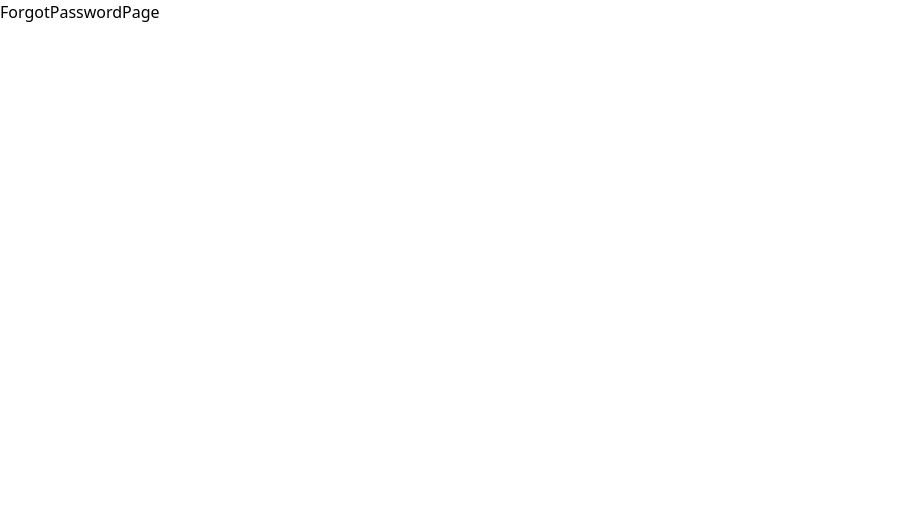
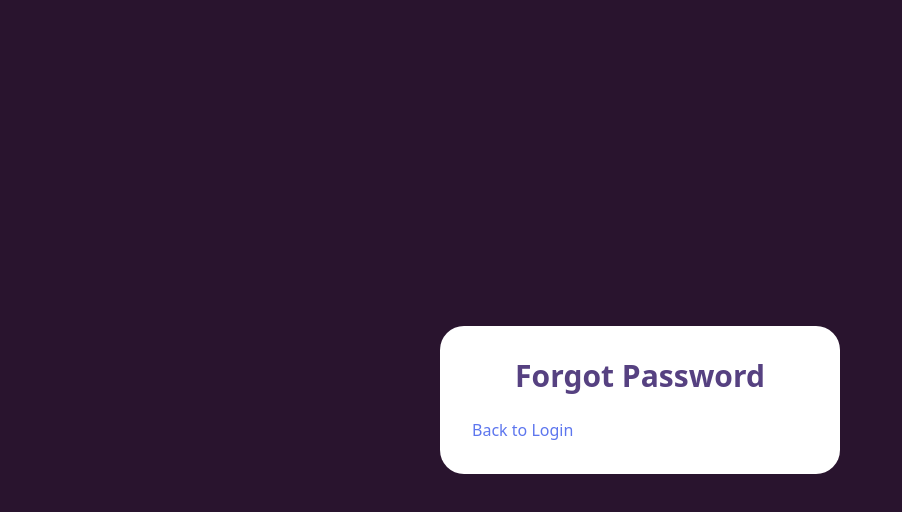
Before and after one commit to nl-codes/Online_Voting_System, a React (Vite) app in the folder frontend/: page /forgot-password in a window 1280 px wide. Shown: the top 512 px of the page, without its empty margins (0-902 px from the left). Built offline with nearby package versions, Linux system fonts and the light colour scheme.

Commit message:
Added basic page description

```diff
--- a/frontend/src/pages/ForgotPasswordPage.jsx
+++ b/frontend/src/pages/ForgotPasswordPage.jsx
@@ -1,7 +1,22 @@
-import React from "react";
+import React, { useState } from "react";
+import { Link } from "react-router-dom";
 
 const ForgotPasswordPage = () => {
-    return <div>ForgotPasswordPage</div>;
+    return (
+        <div className="min-h-screen w-full flex items-center justify-center bg-[#29142e] p-4">
+            <div className="rounded-3xl p-8 w-100 bg-white">
+                <h2 className="text-3xl font-bold mb-6 text-[#564181] text-center">
+                    Forgot Password
+                </h2>
+
+                <Link
+                    to="/login"
+                    className="mt-4 text-[#5D76EE] hover:underline">
+                    Back to Login
+                </Link>
+            </div>
+        </div>
+    );
 };
 
 export default ForgotPasswordPage;
```
